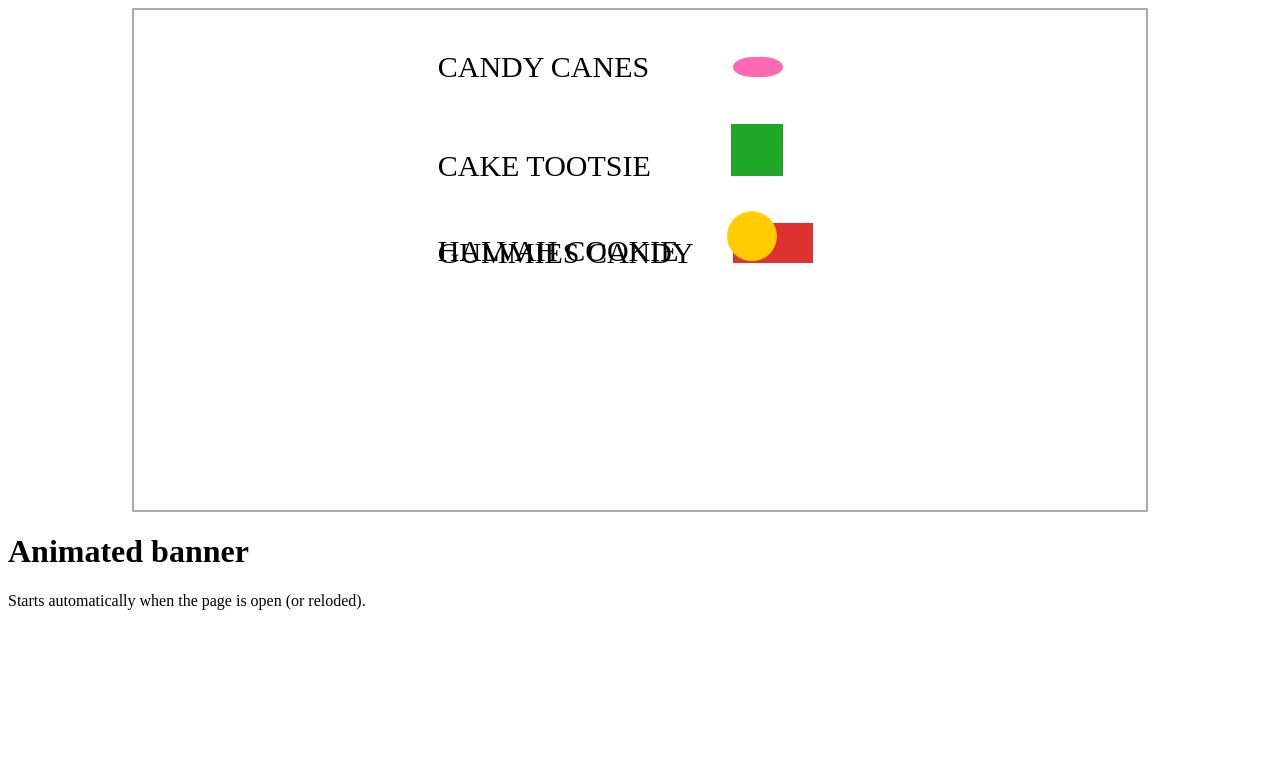
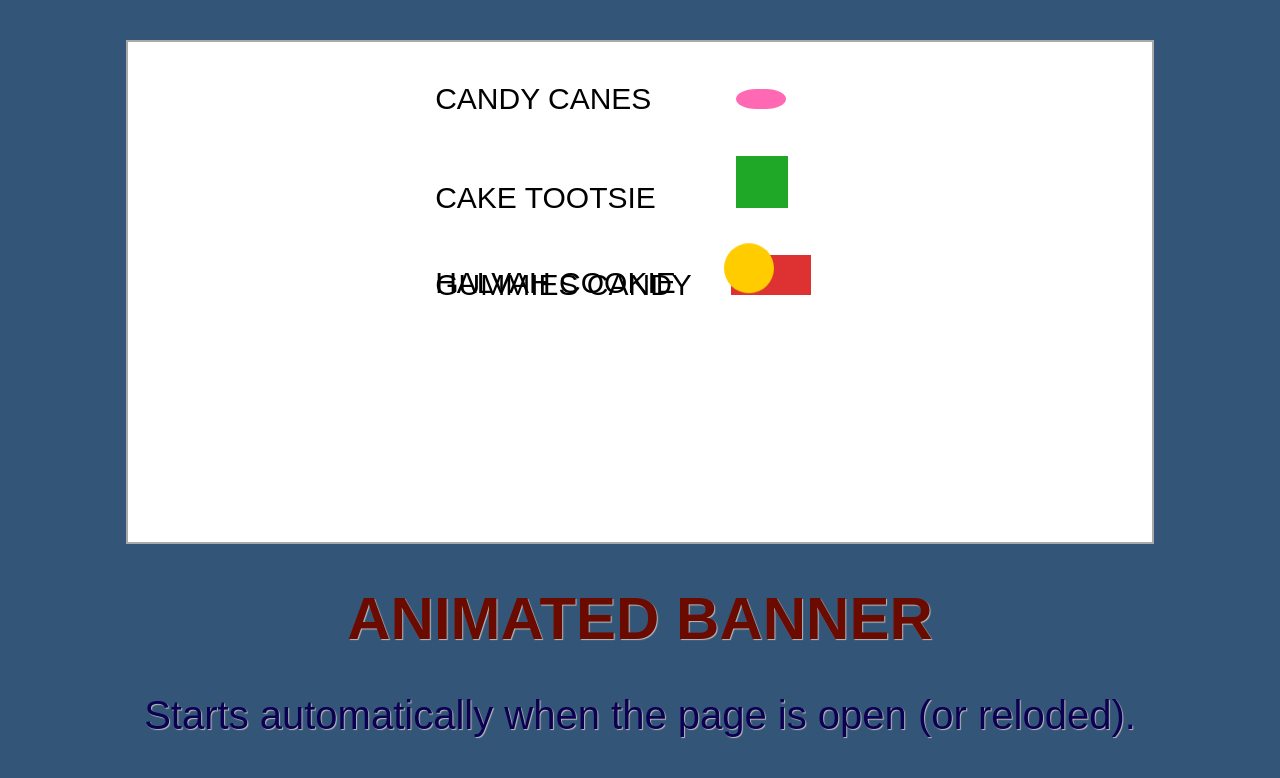
Before and after one commit to mpreus/workshop_animated_banner, a plain HTML site: page index.html in a window 1280 px wide. Drawn offline with Linux system fonts and the light colour scheme.

Commit message:
Adds style elements

```diff
--- a/main.scss
+++ b/main.scss
@@ -1,9 +1,36 @@
+html, body {
+    box-sizing: border-box;
+    margin: 0;
+    margin-top: 20px;
+    background: #357;
+    font-family: "Tachoma", sans-serif;
+}
+
 .banner {
     width: 80%;
     height: 500px;
     border: 2px solid #A9A9A9;
     overflow: hidden;
     margin: 0 auto;
+    background-color: #fff;
+}
+
+.text-added {
+    width: 80%;
+    margin: 0 auto;
+    h1 {
+        color: #6b0b00;
+        font-size: 60px;
+        text-transform: uppercase;
+        text-shadow: 1px 1px 1px #bbb;
+        text-align: center;
+    }
+    p {
+        color: #0d0052;
+        font-size: 40px;
+        text-align: center;
+        text-shadow: 1px 1px 1px #bbb;
+    }
 }
 
 .all {
@@ -12,7 +39,6 @@
     margin-left: 30%;
     margin-top: 40px;
 }
-
 
 /* KSZTAŁTY */
 .star {
@@ -51,8 +77,7 @@
     margin-left: 44px;
 }
 
-
-/* NAZWY KSZTAŁÓW - NAPISY */
+/* NAZWY KSZTAŁTÓW - NAPISY */
 .candy_canes {
     font-size: 30px;
     display: inline-block;
```
Also changed, not shown: main.css, 1 other file.
